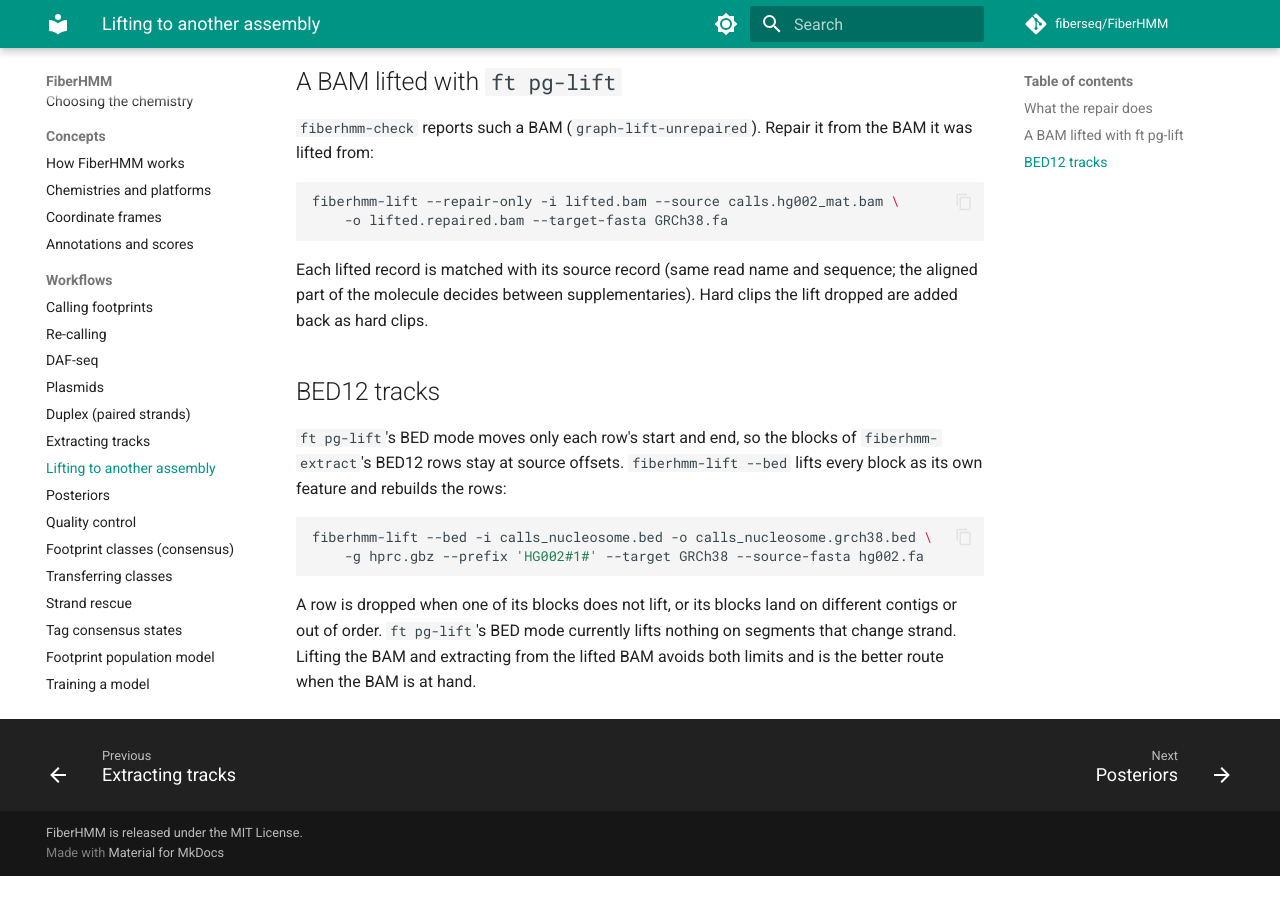
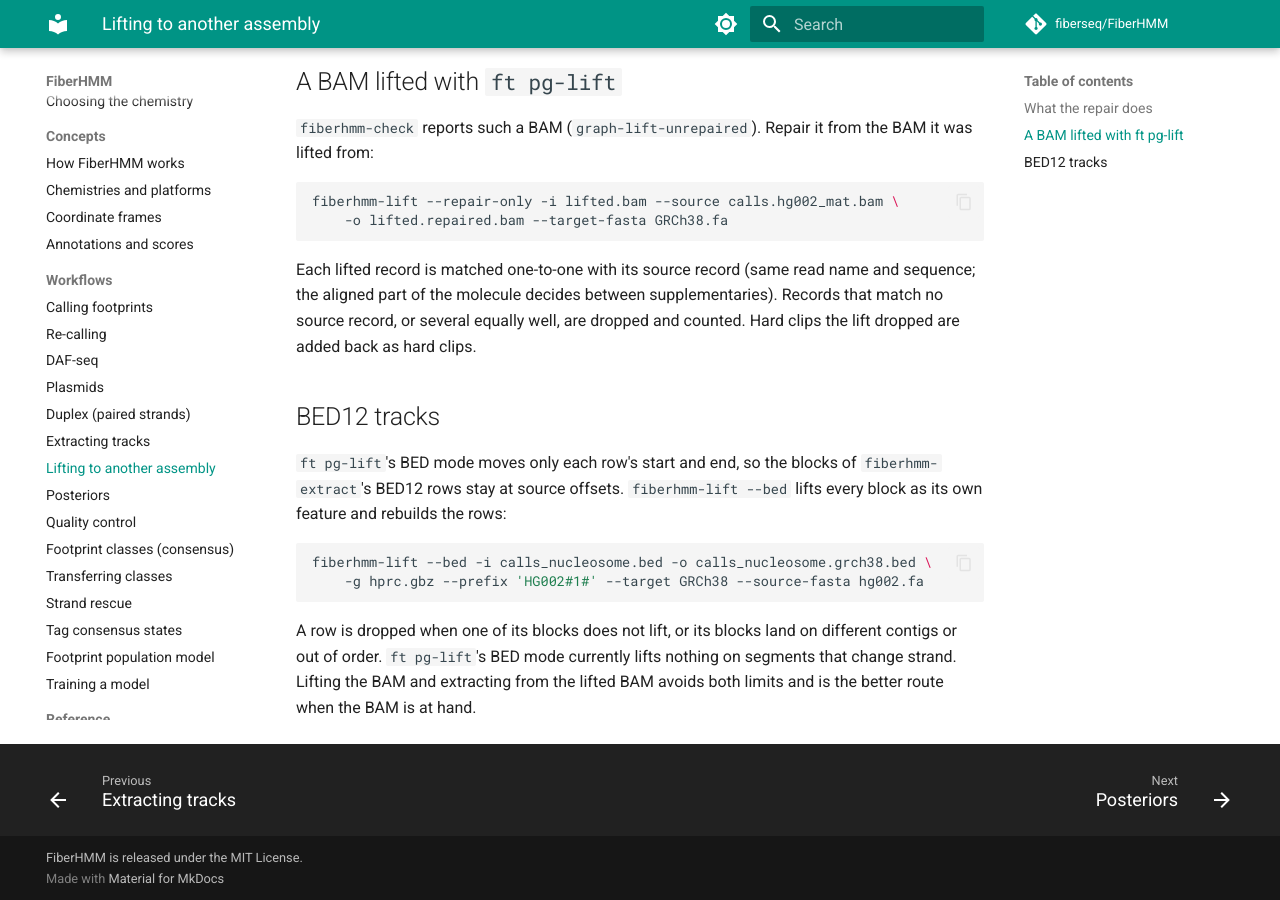
Before and after one commit to fiberseq/FiberHMM, an MkDocs documentation site: the page built from docs/workflows/lifting.md, in a window 1280 px wide and 900 px high, scrolled down 1466 px. Built offline with MkDocs 1.6.1 and Material for MkDocs 9.7.7, drawn with Linux system fonts in a browser that asks for light colours; comment, search, counter and statistics services are not loaded; before the commit the page ends 2342 px from its top, so only the background shows below that.

Commit message:
docs: repair-only drops unmatched and ambiguous records
Co-Authored-By: Claude Opus 5.5 <noreply@anthropic.com>

````diff
--- a/docs/workflows/lifting.md
+++ b/docs/workflows/lifting.md
@@ -57,8 +57,10 @@ fiberhmm-lift --repair-only -i lifted.bam --source calls.hg002_mat.bam \
     -o lifted.repaired.bam --target-fasta GRCh38.fa
 ```
 
-Each lifted record is matched with its source record (same read name and
-sequence; the aligned part of the molecule decides between supplementaries).
+Each lifted record is matched one-to-one with its source record (same read
+name and sequence; the aligned part of the molecule decides between
+supplementaries). Records that match no source record, or several equally
+well, are dropped and counted.
 Hard clips the lift dropped are added back as hard clips.
 
 ## BED12 tracks
````
